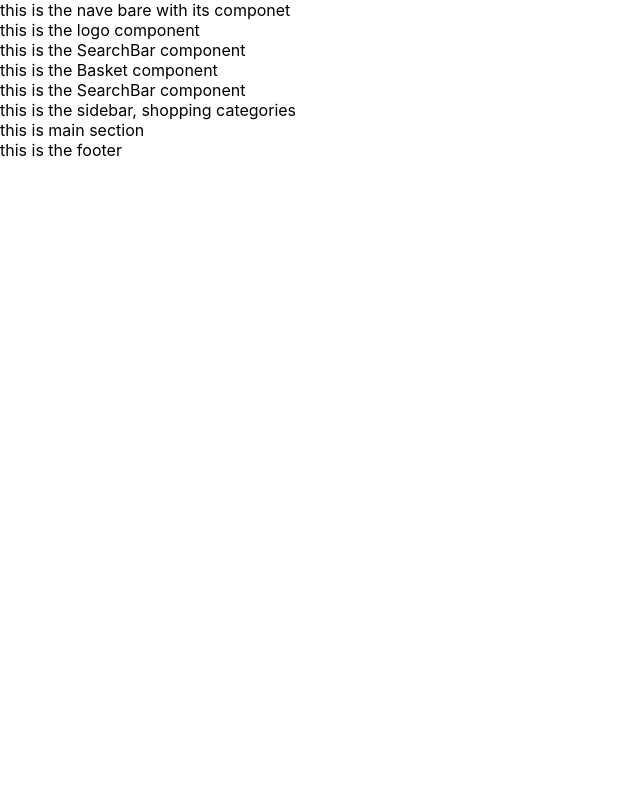
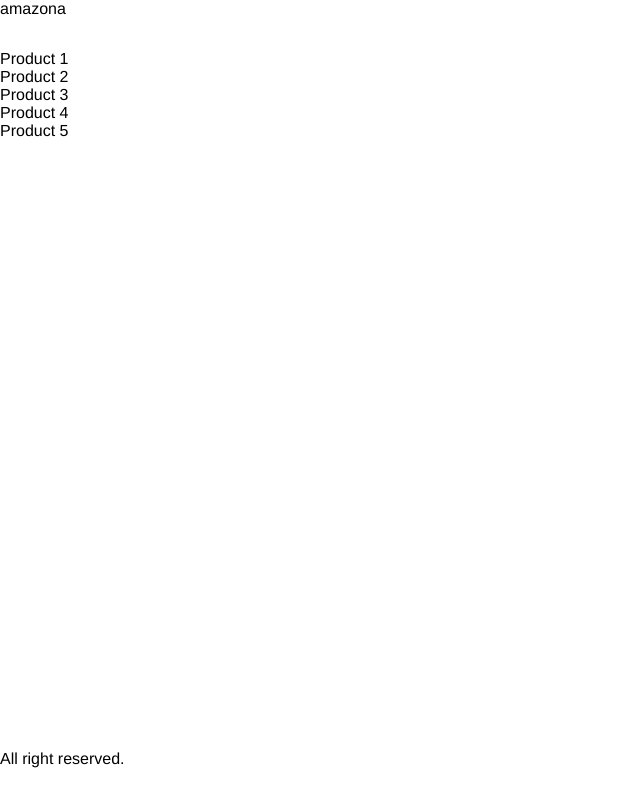
Before and after one commit to mrsuber/odin_project_17_shoping, a React (Create React App) app in the folder shopping-cart/: page / in a window 1280 px wide. Shown: the whole page, without its empty margins (0-640 px from the left). Built offline with nearby package versions, Linux system fonts and the light colour scheme.

Commit message:
2 home main (#9)
* the mainsection added

* the home product edited and set.

```diff
--- a/shopping-cart/src/App.js
+++ b/shopping-cart/src/App.js
@@ -7,9 +7,9 @@ import Footer from "./component/Footer"
 
 function App() {
   return (
-    <div className="App">
+    <div className="App grid-container">
     <NavBar/>
-    <SideBar />
+    {/*<SideBar />*/}
     <MainSection />
     <Footer />
 
--- a/shopping-cart/src/component/Footer.js
+++ b/shopping-cart/src/component/Footer.js
@@ -2,8 +2,8 @@ import '../styles/Footer.css'
 
 function Footer(){
   return(
-    <footer className="footer__main">
-    this is the footer
+    <footer className="footer">
+    All right reserved.
     </footer>
   )
 }
--- a/shopping-cart/src/component/MainSection.js
+++ b/shopping-cart/src/component/MainSection.js
@@ -3,7 +3,18 @@ import '../styles/MainSection.css'
 
 function MainSection(){
   return(
-    <div className="home__container">this is main section</div>
+    <main className="main">
+
+    <ul>
+      <li>Product 1</li>
+      <li>Product 2</li>
+      <li>Product 3</li>
+      <li>Product 4</li>
+      <li>Product 5</li>
+
+    </ul>
+
+    </main>
   )
 }
 export default MainSection
--- a/shopping-cart/src/component/NavBar.js
+++ b/shopping-cart/src/component/NavBar.js
@@ -6,13 +6,13 @@ import Basket from "./navComponet/Basket"
 
 function NavBar(){
   return(
-    <div className="nav__container">
-      this is the nave bare with its componet
-      <Logo/>
+    <header className="header">
+      amazona
+      {/*<Logo/>
       <Search/>
       <Order/>
-      <Basket/>
-    </div>
+      <Basket/>*/}
+    </header>
   )
 }
 
--- a/shopping-cart/src/index.css
+++ b/shopping-cart/src/index.css
@@ -1,18 +1,36 @@
 *{
   margin: 0;
   padding: 0;
+  box-sizing: border-box;
 
 }
-body {
-  margin: 0;
-  font-family: -apple-system, BlinkMacSystemFont, 'Segoe UI', 'Roboto', 'Oxygen',
-    'Ubuntu', 'Cantarell', 'Fira Sans', 'Droid Sans', 'Helvetica Neue',
-    sans-serif;
-  -webkit-font-smoothing: antialiased;
-  -moz-osx-font-smoothing: grayscale;
+html{
+  font-size: 62.5%;/*16px * 62.5=10px=1rem*/
 }
 
-code {
-  font-family: source-code-pro, Menlo, Monaco, Consolas, 'Courier New',
-    monospace;
+body{
+  font: 1.6rem Helvetica;
+  height: 100vh;
+  margin: 0;
 }
+
+.grid-container{
+  display: grid;
+  grid-template-areas:
+  "header"
+  "main"
+  "footer";
+  grid-template-columns: 1fr;
+  grid-template-rows: 5rem 1fr 5rem;
+  height: 100vh;
+}
+.header{
+  grid-area: header;
+}
+.main{
+  grid-area: main;
+
+}
+.footer {
+  grid-area: footer;
+}
```
